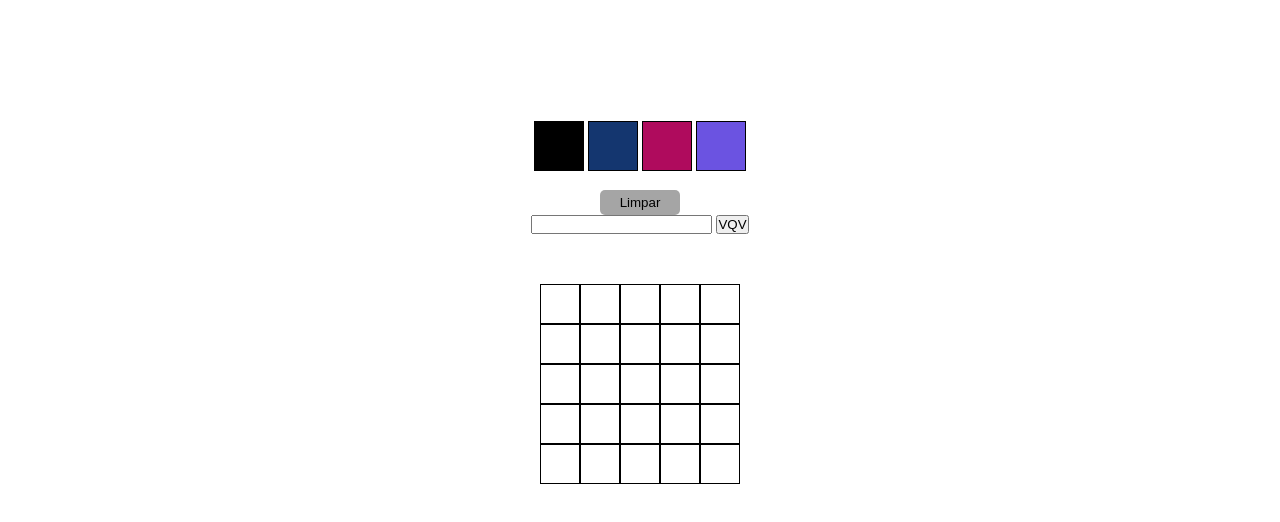
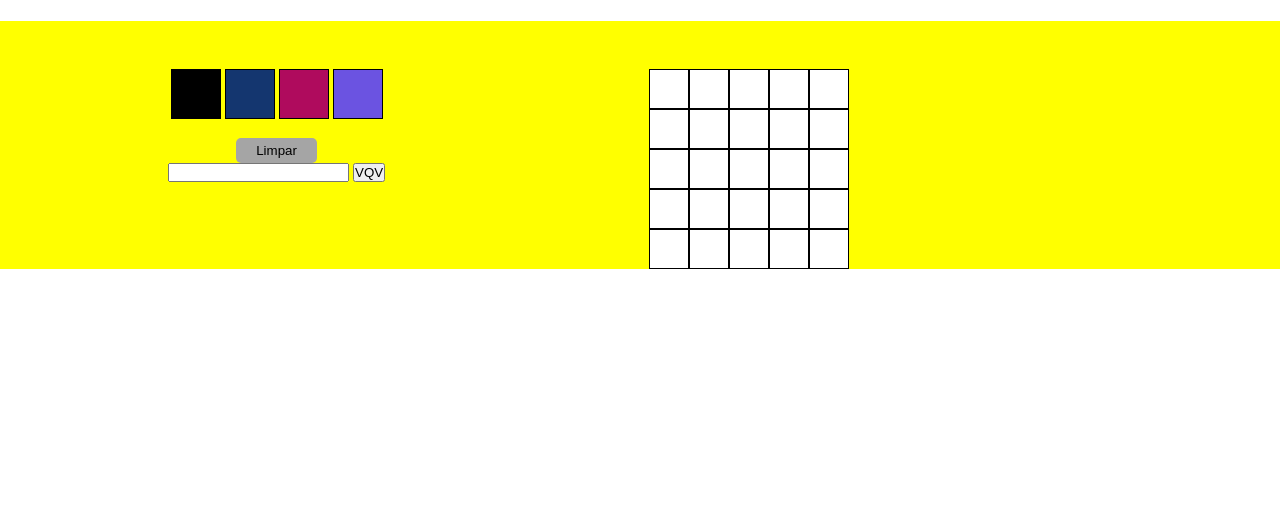
Before and after one commit to gabrielh-silvestre/gabrielh-silvestre.github.io, a plain HTML site: page pixel_art/index.html in a window 1280 px wide. Shown: the part 64-586 px from the top of the page. Drawn offline with Linux system fonts and the light colour scheme.

Commit message:
starting <main> customizing

```diff
--- a/pixel_art/style.styl
+++ b/pixel_art/style.styl
@@ -1,3 +1,7 @@
+container-mix()
+  margin: auto
+  width: calc(80% - 80px)
+
 *
   box-sizing: border-box
   padding: 0
@@ -10,6 +14,9 @@
   padding: 5px 20px
   &:hover
     background-color: #a50000
+
+.canvas-article
+  container-mix()
 
 #clear-board
   margin-top: 15px
@@ -35,15 +42,18 @@
   background-color: white
 
 #pixel-board
-  margin-top: 50px
+  container-mix()
 
 .pixel-row
   height: 40px
-
-main
-  margin-top: 100px
 
 header
   padding: 1.5rem
   .container
     display: flex
+
+main
+  background-color: yellow
+  padding-top: 3rem
+  .container
+    display: flex
```
Also changed, not shown: pixel_art/style.css.
